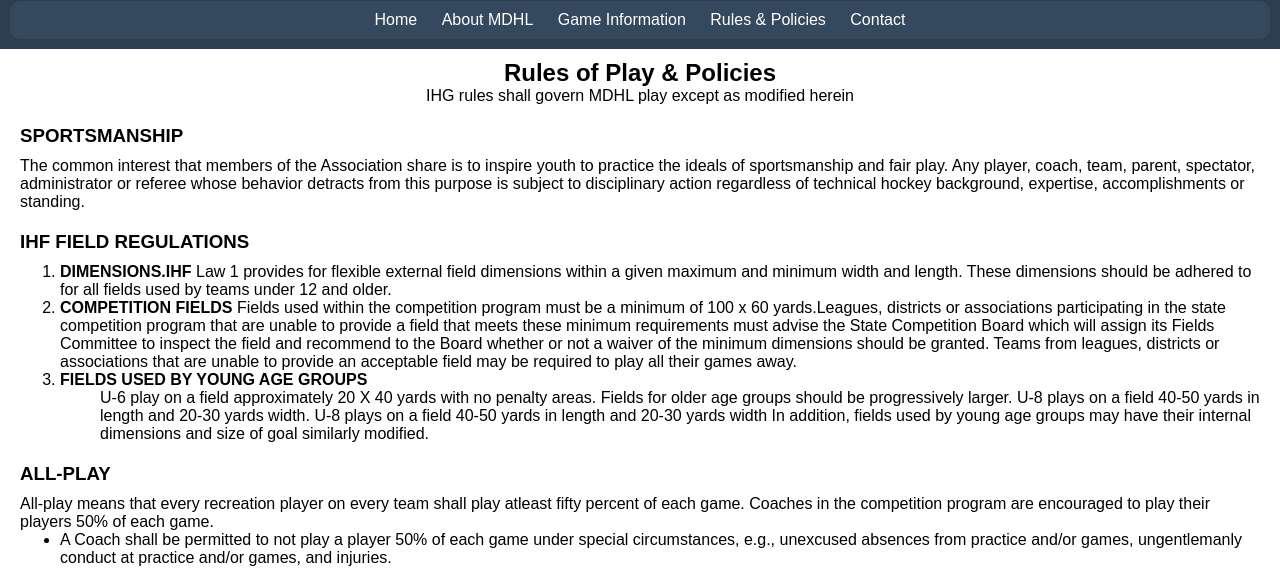
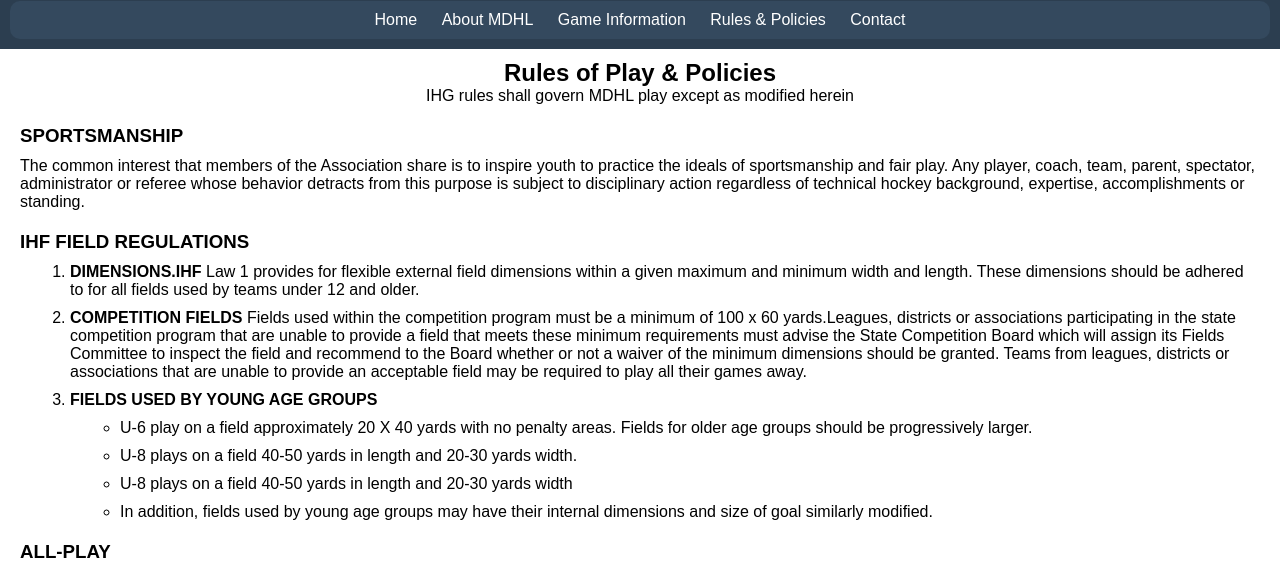
Before and after one commit to mattello20/Spring-3, a plain HTML site: page views/rules.html in a window 1280 px wide. Shown: the part 78-648 px from the top of the page. Drawn offline with Linux system fonts and the light colour scheme.

Commit message:
new changes

```diff
--- a/css/listas.css
+++ b/css/listas.css
@@ -58,6 +58,10 @@
     margin: 20px;
 }
 
+li {
+    margin: 10px;
+}
+
 footer {
     display: flex;
     justify-content: center;
--- a/css/styles2.css
+++ b/css/styles2.css
@@ -7,7 +7,7 @@
 }
 
 body {
-    font-family: Arial, sans-serif;
+    font-family: sans-serif;
     margin: 0;
     padding: 0;
 }
@@ -20,11 +20,12 @@
 }
 
 h1{
-    padding: 20px;
+    margin: 1rem;
 }
 
 .imageDesign {
-    width: 97vw;
+    margin-top: 30px;
+    width: 98vw;
     height: 20vw;
     margin: auto;
     border-radius: 10px;
@@ -84,6 +85,6 @@
 }
 
 footer img{
-    width: 10vw;
+    width: 14vw;
     padding: 10px;
 }
--- a/views/rules.html
+++ b/views/rules.html
@@ -49,17 +49,17 @@
               required to play all their games away.</li>
             <li>
               <strong>Fields Used by Young Age Groups</strong>
-              <ol>
-                <il>U-6 play on a field approximately 20 X 40 yards with no
+              <ul>
+                <li>U-6 play on a field approximately 20 X 40 yards with no
                   penalty areas. Fields for older age groups should be
-                  progressively larger.</il>
-                <il>U-8 plays on a field 40-50 yards in length and 20-30 yards
-                  width.</il>
-                <il>U-8 plays on a field 40-50 yards in length and 20-30 yards
-                  width</il>
-                <il>In addition, fields used by young age groups may have their
-                  internal dimensions and size of goal similarly modified.</il>
-              </ol>
+                  progressively larger.</li>
+                <li>U-8 plays on a field 40-50 yards in length and 20-30 yards
+                  width.</li>
+                <li>U-8 plays on a field 40-50 yards in length and 20-30 yards
+                  width</li>
+                <li>In addition, fields used by young age groups may have their
+                  internal dimensions and size of goal similarly modified.</li>
+              </ul>
             </li>
           </ol>
         </article>
```
Also changed, not shown: views/game.info.html (+0 -1 lines).
